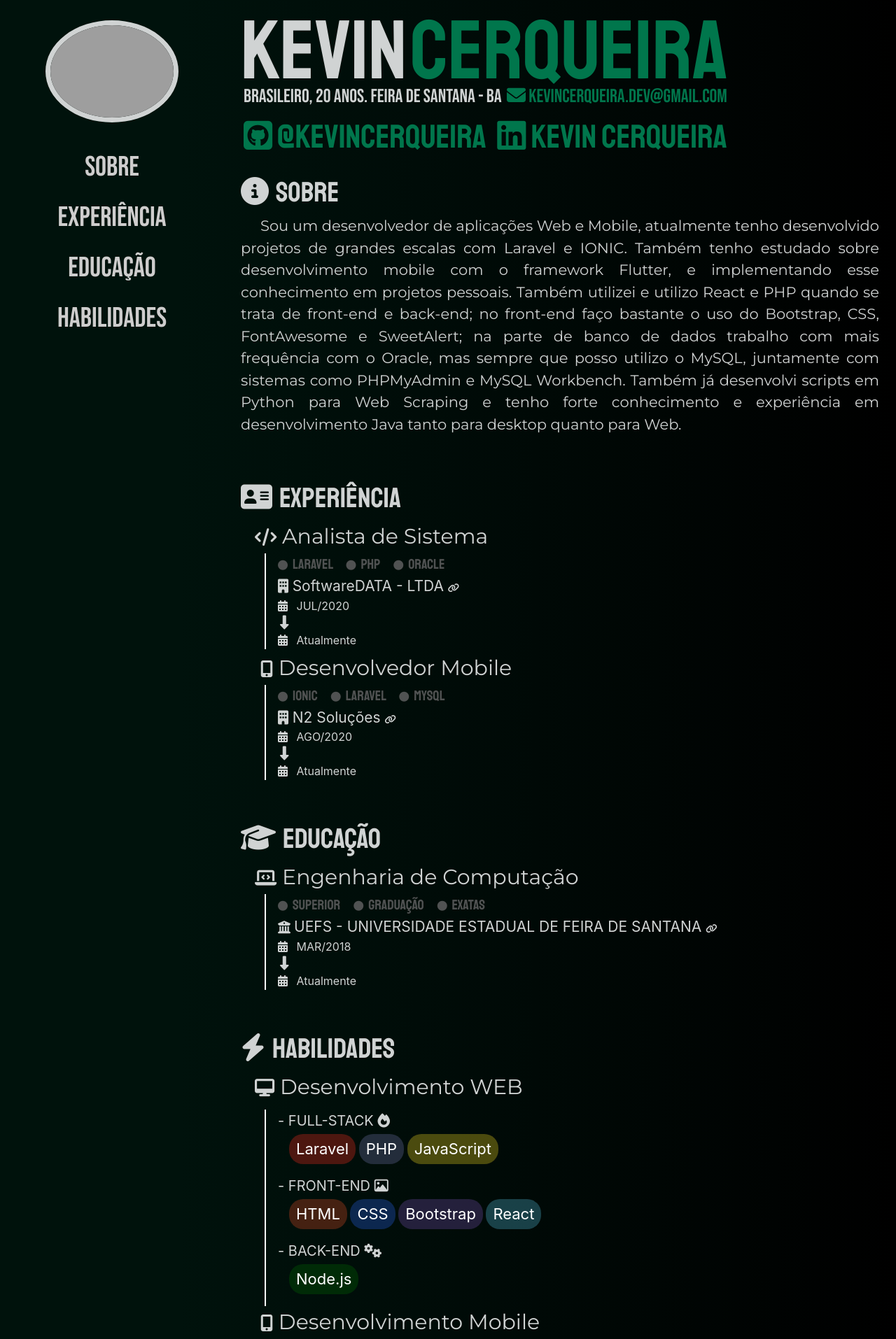
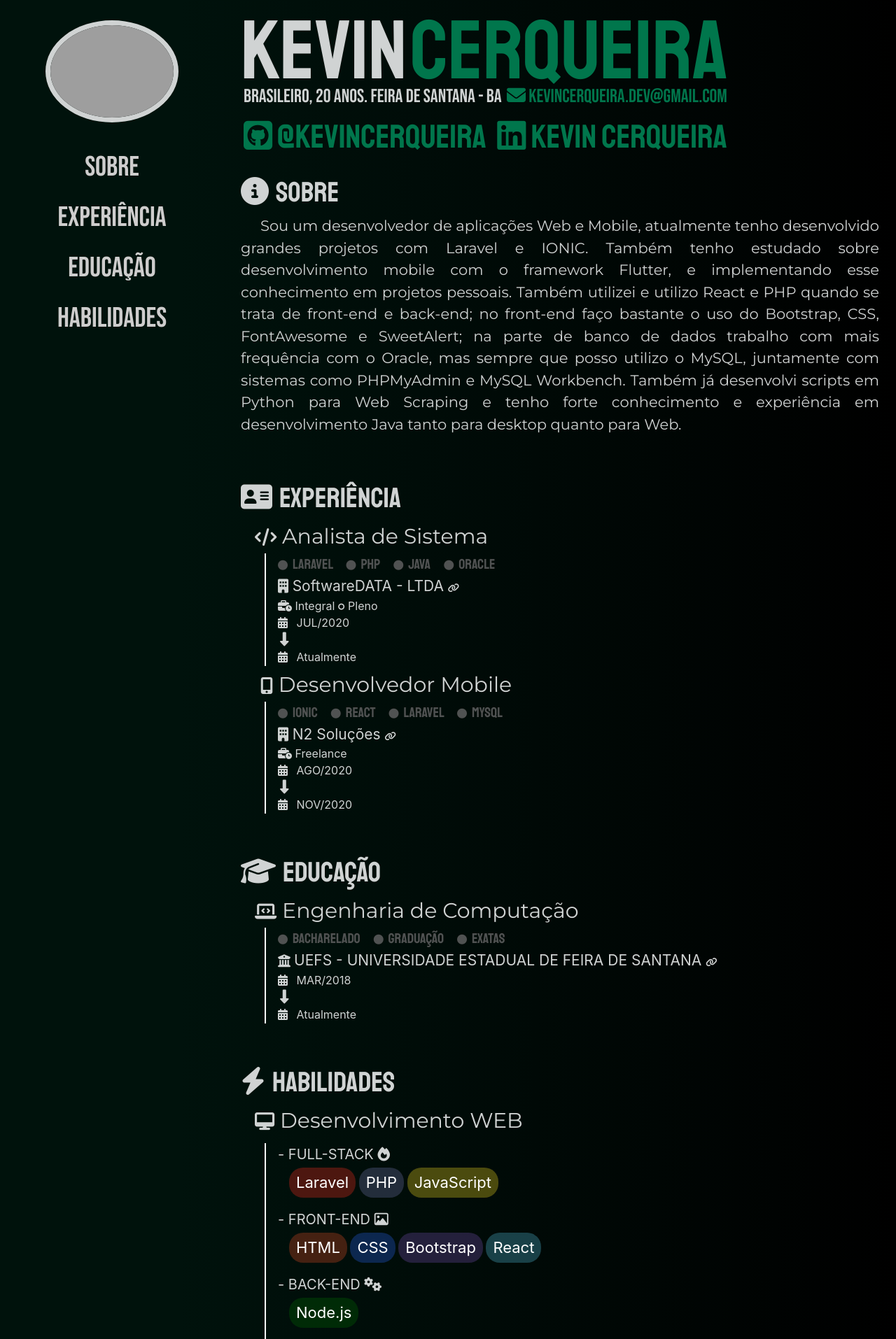
Before and after one commit to KevinCerqueira/kevincerqueira.github.io, a PHP site: page / in a window 1280 px wide. Shown: the part 39-1953 px from the top of the page at 70% size. Run offline with PHP 8.4, Linux system fonts and the light colour scheme; some libraries are stand-ins or nearby versions; grey boxes are pictures that could not be loaded.

Commit message:
:sparkles: some updates

```diff
--- a/css/style.css
+++ b/css/style.css
@@ -319,6 +319,18 @@ section {
 #back-c:hover {
   background-color: #6396cd;
 }
+#meto-waterfall {
+  background-color: #19689E4d;
+}
+#meto-waterfall:hover {
+  background-color: #19689E;
+}
+#meto-scrum {
+  background-color: #772C2A4d;
+}
+#meto-scrum:hover {
+  background-color: #772C2A;
+}
 #back-git {
   background-color: #f54d274d;
 }
--- a/index.html
+++ b/index.html
@@ -145,17 +145,17 @@
           </p>
           <p id="text-about" class="texts-inside font-mont text-justify">
             &nbsp;&nbsp;&nbsp;&nbsp; Sou um desenvolvedor de aplicações Web e
-            Mobile, atualmente tenho desenvolvido projetos de grandes escalas
-            com Laravel e IONIC. Também tenho estudado sobre desenvolvimento
-            mobile com o framework Flutter, e implementando esse conhecimento em
-            projetos pessoais. Também utilizei e utilizo React e PHP quando se
-            trata de front-end e back-end; no front-end faço bastante o uso do
-            Bootstrap, CSS, FontAwesome e SweetAlert; na parte de banco de dados
-            trabalho com mais frequência com o Oracle, mas sempre que posso
-            utilizo o MySQL, juntamente com sistemas como PHPMyAdmin e MySQL
-            Workbench. Também já desenvolvi scripts em Python para Web Scraping
-            e tenho forte conhecimento e experiência em desenvolvimento Java
-            tanto para desktop quanto para Web.
+            Mobile, atualmente tenho desenvolvido grandes projetos com Laravel e
+            IONIC. Também tenho estudado sobre desenvolvimento mobile com o
+            framework Flutter, e implementando esse conhecimento em projetos
+            pessoais. Também utilizei e utilizo React e PHP quando se trata de
+            front-end e back-end; no front-end faço bastante o uso do Bootstrap,
+            CSS, FontAwesome e SweetAlert; na parte de banco de dados trabalho
+            com mais frequência com o Oracle, mas sempre que posso utilizo o
+            MySQL, juntamente com sistemas como PHPMyAdmin e MySQL Workbench.
+            Também já desenvolvi scripts em Python para Web Scraping e tenho
+            forte conhecimento e experiência em desenvolvimento Java tanto para
+            desktop quanto para Web.
           </p>
         </div>
       </section>
@@ -188,6 +188,8 @@
                     <i class="fa fa-circle mr-1 ml-3" aria-hidden="true"></i>
                     PHP
                     <i class="fa fa-circle mr-1 ml-3" aria-hidden="true"></i>
+                    Java
+                    <i class="fa fa-circle mr-1 ml-3" aria-hidden="true"></i>
                     Oracle
                   </label>
                   <br />
@@ -208,7 +210,16 @@
                       ></i>
                     </a>
                   </label>
-                  <br />
+                  <div class="infos-emprego">
+                    <i class="fas fa-business-time"></i>
+                    Integral
+                    <i
+                      class="fa fa-genderless"
+                      aria-hidden="true"
+                      style="font-size: 13px"
+                    ></i>
+                    Pleno
+                  </div>
                   <label class="mb-0 mr-3">
                     <i class="fa fa-calendar mr-2" aria-hidden="true"></i>
                     JUL/2020
@@ -246,6 +257,8 @@
                     <i class="fa fa-circle mr-1" aria-hidden="true"></i>
                     IONIC
                     <i class="fa fa-circle mr-1 ml-3" aria-hidden="true"></i>
+                    React
+                    <i class="fa fa-circle mr-1 ml-3" aria-hidden="true"></i>
                     Laravel
                     <i class="fa fa-circle mr-1 ml-3" aria-hidden="true"></i>
                     MySQL
@@ -256,10 +269,7 @@
                     class="mb-0 mr-3 table-instituicao"
                   >
                     <i class="fa fa-building" aria-hidden="true"></i>
-                    <a
-                      href="https://n2solucoes.com.br/"
-                      class="texts-inside"
-                    >
+                    <a href="https://n2solucoes.com.br/" class="texts-inside">
                       N2 Soluções
                       <i
                         class="fa fa-link"
@@ -268,7 +278,10 @@
                       ></i>
                     </a>
                   </label>
-                  <br />
+                  <div class="infos-emprego">
+                    <i class="fas fa-business-time"></i>
+                    Freelance
+                  </div>
                   <label class="mb-0 mr-3">
                     <i class="fa fa-calendar mr-2" aria-hidden="true"></i>
                     AGO/2020
@@ -278,7 +291,7 @@
                     </label>
                     <br />
                     <i class="fa fa-calendar mr-2" aria-hidden="true"></i>
-                    Atualmente
+                    NOV/2020
                   </label>
                 </div>
               </td>
@@ -311,7 +324,7 @@
                 <div class="ml-3">
                   <label class="mb-0 font-staat tags">
                     <i class="fa fa-circle mr-1" aria-hidden="true"></i>
-                    Superior
+                    Bacharelado
                     <i class="fa fa-circle mr-1 ml-3" aria-hidden="true"></i>
                     Graduação
                     <i class="fa fa-circle mr-1 ml-3" aria-hidden="true"></i>
@@ -477,6 +490,27 @@
           </table>
           <p class="mb-0 mt-0 texts-inside font-mont">
             <label class="subtopicos-name">
+              <i class="fa fa-sitemap" aria-hidden="true"></i>
+              Metodologias
+            </label>
+          </p>
+          <table class="subtopicos-table mt-1">
+            <tr>
+              <td class="bg-white ml-3"></td>
+              <td>
+                <div class="ml-3 mt-1">
+                  <p class="ml-3 mb-2">
+                    <label id="meto-waterfall" class="skills-icons">
+                      Waterfall
+                    </label>
+                    <label id="meto-scrum" class="skills-icons"> SCRUM </label>
+                  </p>
+                </div>
+              </td>
+            </tr>
+          </table>
+          <p class="mb-0 mt-0 texts-inside font-mont">
+            <label class="subtopicos-name">
               <i class="fa fa-terminal" aria-hidden="true"></i>
               Sistemas
             </label>
```
Also changed, not shown: 1 other file.
